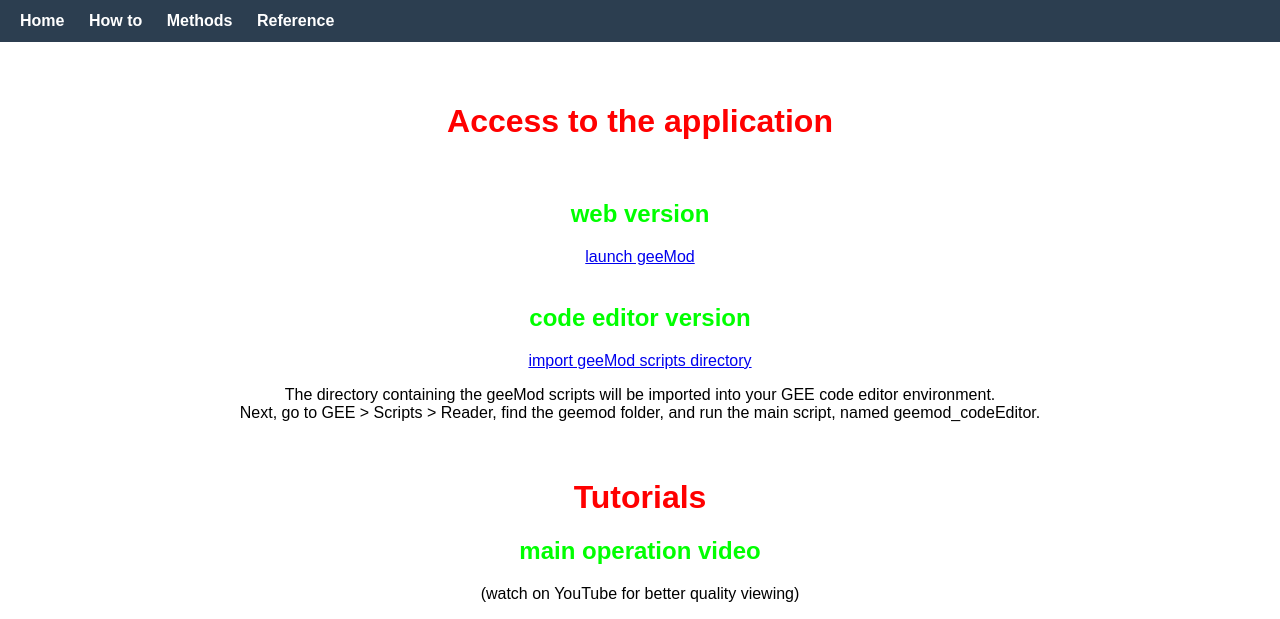
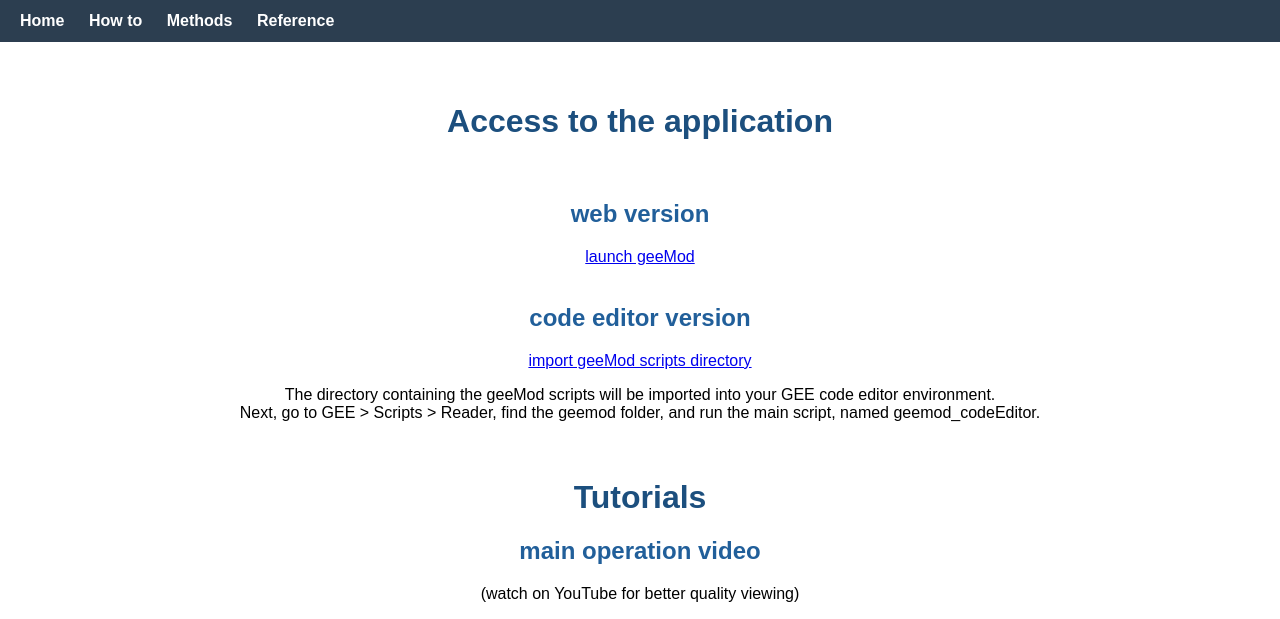
Before and after one commit to JoaoAlirio/geemod, a Jekyll site: the page built from how-to.md, in a window 1280 px wide. Shown: the top 619 px of the page. Built offline with Jekyll 4.4.1, drawn with Linux system fonts in a browser that asks for light colours; grey boxes are pictures that could not be loaded.

Commit message:
Update default.html - titulos azul

```diff
--- a/_layouts/default.html
+++ b/_layouts/default.html
@@ -39,11 +39,11 @@
       max-width: 100%;
     }
     main h1 {
-      color: #ff0000;
+      color: #1C4F7E;
     }
 
     main h2 {
-      color: #00ff00;
+      color: #215F9A;
     }
   </style>
 </head>
```
